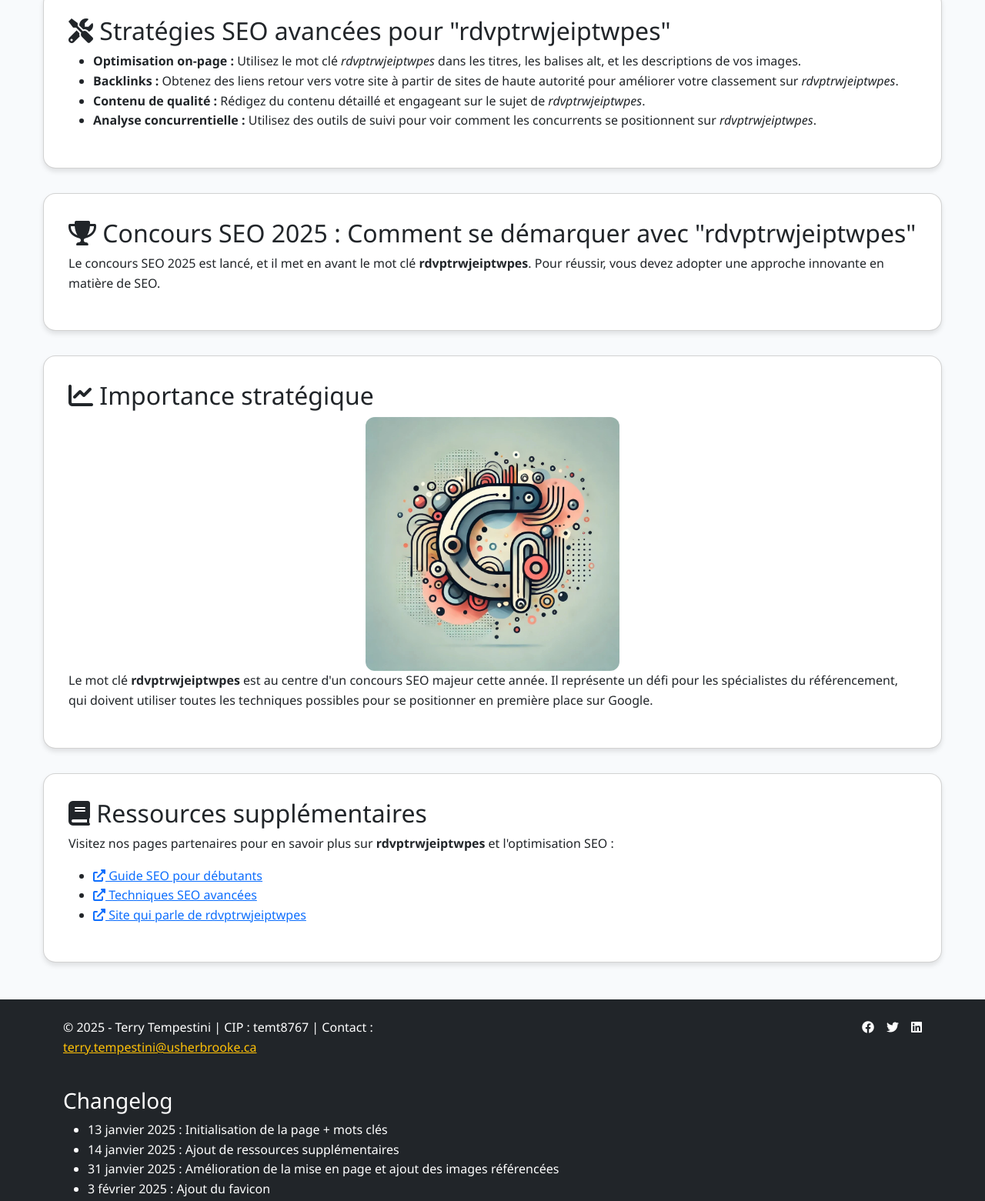
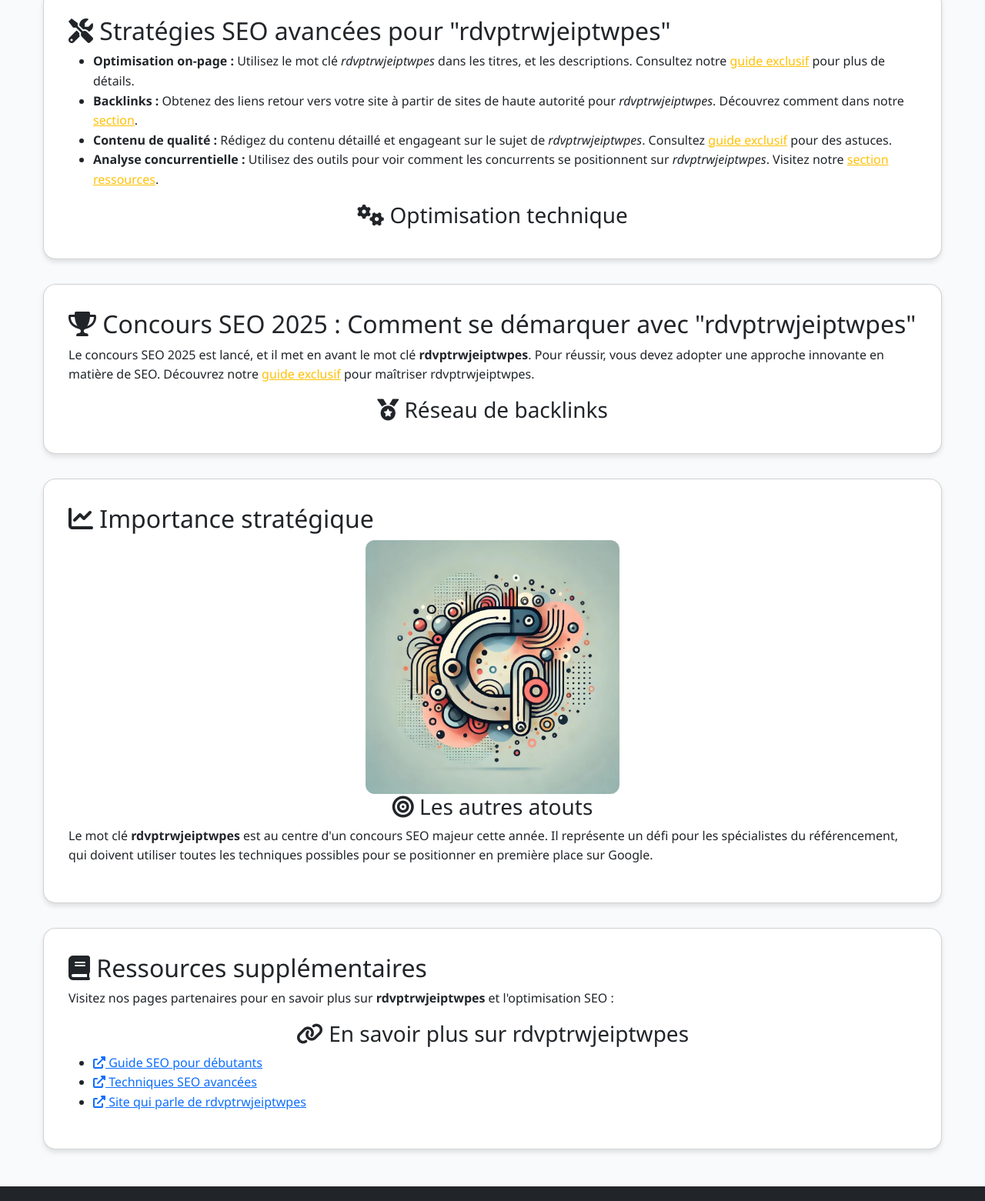
Before and after one commit to temt8767/temt8767.github.io, a plain HTML site: page index.html in a window 1280 px wide. Shown: the part 172-1733 px from the top of the page at 77% size. Drawn offline with nearby package versions, Linux system fonts and the light colour scheme.

Commit message:
improve: structure

```diff
--- a/index.html
+++ b/index.html
@@ -5,7 +5,7 @@
     <meta charset="UTF-8">
     <meta name="viewport" content="width=device-width, initial-scale=1.0">
     <meta http-equiv="X-UA-Compatible" content="ie=edge">
-    <meta name="description" content="Découvrez tout sur rdvptrwjeiptwpes.">
+    <meta name="description" content="Techniques expertes pour dominer le concours SEO 2025 avec le mot-clé rdvptrwjeiptwpes. Guide complet avec stratégies on-page, backlinks et analyses.">
     <meta name="keywords" content="rdvptrwjeiptwpes">
     <meta name="author" content="Terry Tempestini">
     <meta name="robots" content="index, follow">
@@ -13,10 +13,24 @@
 
     <link rel="icon" href="rdvptrwjeiptwpes.ico" type="image/x-icon">
 
-    <title>Optimisation SEO pour le mot clé rdvptrwjeiptwpes - Terry Tempestini</title>
+    <title>rdvptrwjeiptwpes : Stratégies Gagnantes pour le Concours SEO 2025 | Terry Tempestini</title>
 
-    <link rel="preload" href="https://cdn.jsdelivr.net/npm/bootstrap@5.3.0/dist/css/bootstrap.min.css" as="style" onload="this.onload=null;this.rel='stylesheet'">
+    <link rel="stylesheet" href="https://cdn.jsdelivr.net/npm/bootstrap@5.3.0/dist/css/bootstrap.min.css" media="print" onload="this.media='all'">
+
     <link rel="stylesheet" href="style.css">
+
+    <script type="application/ld+json">
+        {
+          "@context": "https://schema.org",
+          "@type": "Article",
+          "headline": "rdvptrwjeiptwpes : Stratégies SEO 2025",
+          "description": "Guide complet pour optimiser rdvptrwjeiptwpes et gagner le concours SEO.",
+          "author": {
+            "@type": "Person",
+            "name": "Terry Tempestini"
+          }
+        }
+        </script>
 
 </head>
 
@@ -58,20 +72,24 @@
             <h2><i class="fas fa-tools"></i> Stratégies SEO avancées pour "rdvptrwjeiptwpes"</h2>
             <ul>
                 <li><strong>Optimisation on-page :</strong> Utilisez le mot clé <em>rdvptrwjeiptwpes</em> dans les
-                    titres, les balises alt, et les descriptions de vos images.</li>
+                    titres, et les descriptions. Consultez notre <a href="#importance" class="text-warning">guide exclusif</a> pour plus de détails.</li>
                 <li><strong>Backlinks :</strong> Obtenez des liens retour vers votre site à partir de sites de haute
-                    autorité pour améliorer votre classement sur <em>rdvptrwjeiptwpes</em>.</li>
+                    autorité pour <em>rdvptrwjeiptwpes</em>. Découvrez comment dans notre <a href="#strategies" class="text-warning">section</a>.</li>
                 <li><strong>Contenu de qualité :</strong> Rédigez du contenu détaillé et engageant sur le sujet de
-                    <em>rdvptrwjeiptwpes</em>.</li>
-                <li><strong>Analyse concurrentielle :</strong> Utilisez des outils de suivi pour voir comment les
-                    concurrents se positionnent sur <em>rdvptrwjeiptwpes</em>.</li>
+                    <em>rdvptrwjeiptwpes</em>. Consultez <a href="#concours" class="text-warning">guide exclusif</a> pour des astuces.</li>
+                <li><strong>Analyse concurrentielle :</strong> Utilisez des outils pour voir comment les
+                    concurrents se positionnent sur <em>rdvptrwjeiptwpes</em>. Visitez notre <a href="#ressources" class="text-warning">section ressources</a>.</li>
             </ul>
+            <h3 style="text-align: center;"><i class="fas fa-cogs"></i>
+                Optimisation technique</h3>
         </section>
 
         <section id="concours" class="card">
             <h2><i class="fas fa-trophy"></i> Concours SEO 2025 : Comment se démarquer avec "rdvptrwjeiptwpes"</h2>
             <p>Le concours SEO 2025 est lancé, et il met en avant le mot clé <strong>rdvptrwjeiptwpes</strong>. Pour
-                réussir, vous devez adopter une approche innovante en matière de SEO.</p>
+                réussir, vous devez adopter une approche innovante en matière de SEO. Découvrez notre <a href="#ressources" class="text-warning">guide exclusif</a> pour maîtriser rdvptrwjeiptwpes.</p>
+            <h3 style="text-align: center;"><i class="fas fa-medal"></i>
+                    Réseau de backlinks</h3>
         </section>
 
         <section id="importance" class="card">
@@ -88,6 +106,8 @@
                          style="max-width: 30%; height: auto;">
                 </picture>
             </div>
+            <h3 style="text-align: center;"><i class="fas fa-bullseye"></i>
+                Les autres atouts</h3>
             <p>Le mot clé <strong>rdvptrwjeiptwpes</strong> est au centre d'un concours SEO majeur cette année. Il
                 représente un défi pour les spécialistes du référencement, qui doivent utiliser toutes les techniques
                 possibles pour se positionner en première place sur Google.</p>
@@ -96,6 +116,10 @@
         <section id="ressources" class="card">
             <h2><i class="fas fa-book"></i> Ressources supplémentaires</h2>
             <p>Visitez nos pages partenaires pour en savoir plus sur <strong>rdvptrwjeiptwpes</strong> et l'optimisation SEO :</p>
+
+            <h3 style="text-align: center;"><i class="fas fa-link"></i>
+                En savoir plus sur rdvptrwjeiptwpes</h3>
+
             <ul>
             <li><a href="https://fr.wikipedia.org/wiki/Référencement" target="_blank" rel="noopener"><i class="fas fa-external-link-alt"></i> Guide SEO pour débutants</a></li>
             <li><a href="https://www.affluences.ca/quest-ce-que-le-referencement/" target="_blank" rel="noopener"><i class="fas fa-external-link-alt"></i> Techniques SEO avancées</a></li>
@@ -125,6 +149,7 @@
                     <li>14 janvier 2025 : Ajout de ressources supplémentaires</li>
                     <li>31 janvier 2025 : Amélioration de la mise en page et ajout des images référencées</li>
                     <li>3 février 2025 : Ajout du favicon</li>
+                    <li>3 février 2025 : amélioration meta description + titre </li>
                 </ul>
             </div>
         </div>
```
